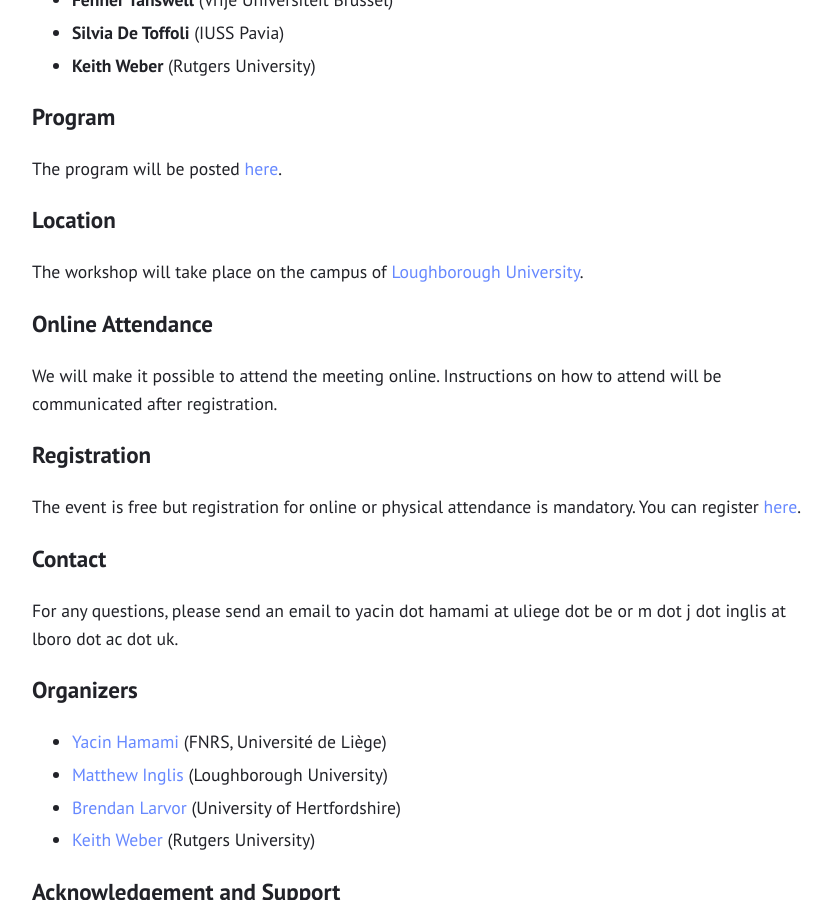
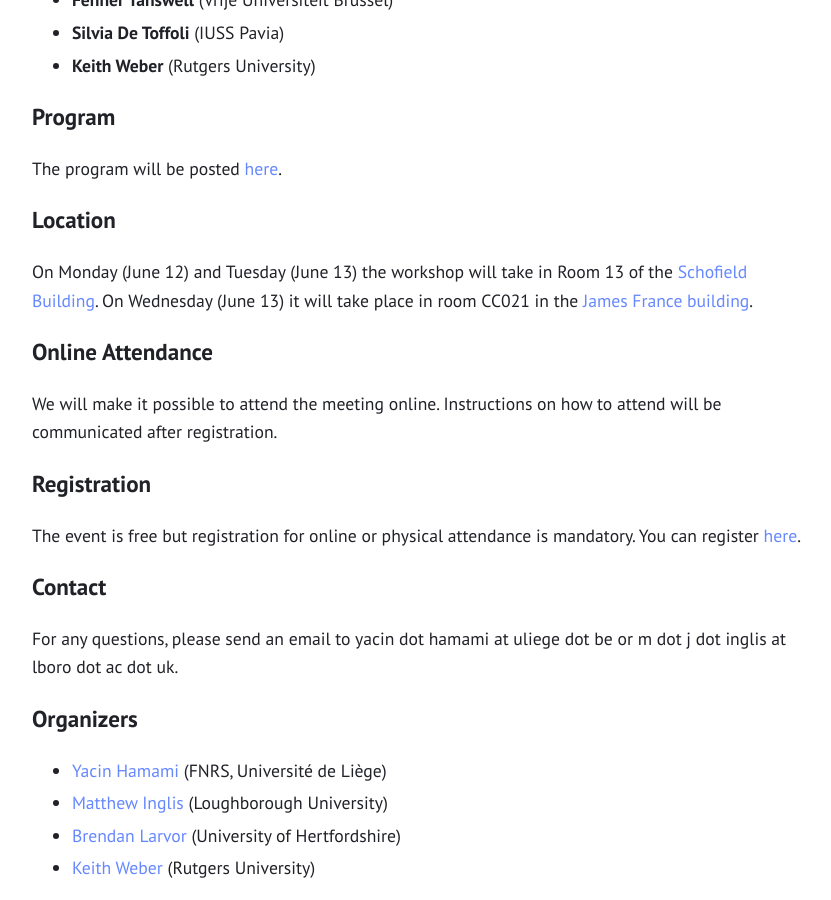
Before and after one commit to yhamami/mathed-pmp-workshop, a Jekyll site: the page built from index.md, in a window 1280 px wide and 900 px high, scrolled down 1096 px. Shown: the whole window, without its empty margins (219-1050 px from the left). Built offline with Jekyll 4.4.1, drawn with Linux system fonts in a browser that asks for light colours.

Commit message:
added location

```diff
--- a/index.md
+++ b/index.md
@@ -33,7 +33,7 @@ The program will be posted [here](https://yhamami.github.io/mathed-pmp-workshop/
 
 # Location
 
-The workshop will take place on the campus of [Loughborough University](https://www.lboro.ac.uk/).
+On Monday (June 12) and Tuesday (June 13) the workshop will take in Room 13 of the [Schofield Building](https://maps.lboro.ac.uk/?l=schofield). On Wednesday (June 13) it will take place in room CC021 in the [James France building](https://maps.lboro.ac.uk/?l=james-france).
 
 # Online Attendance
 
```
